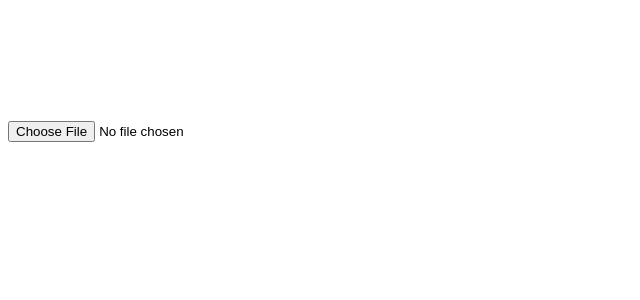
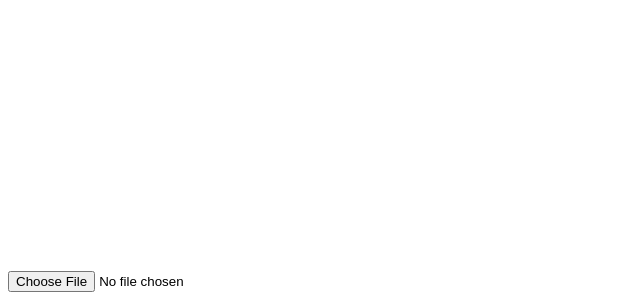
Before and after one commit to xvash750/org-chart-app-2, a plain HTML site: page index.html in a window 1280 px wide. Shown: the part 522-822 px from the top of the page, without its empty margins (0-640 px from the left). Before the commit the page ends 800 px from the top, so only its background shows below. Drawn offline with nearby package versions, Linux system fonts and the light colour scheme.

Commit message:
Update index.html

```diff
--- a/index.html
+++ b/index.html
@@ -8,7 +8,7 @@
     <script src="https://cdnjs.cloudflare.com/ajax/libs/PapaParse/5.3.0/papaparse.min.js"></script>
     <style>
         body {
-            padding-top: 50px; /* This pushes the body content down */
+            padding-top: 200px; /* This pushes the body content down */
         }
         .node circle {
             fill: steelblue;
```
